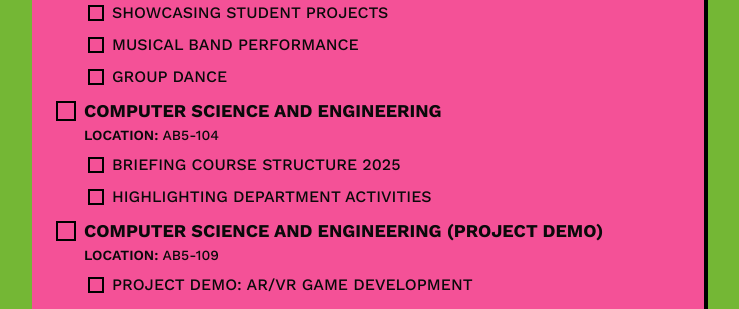
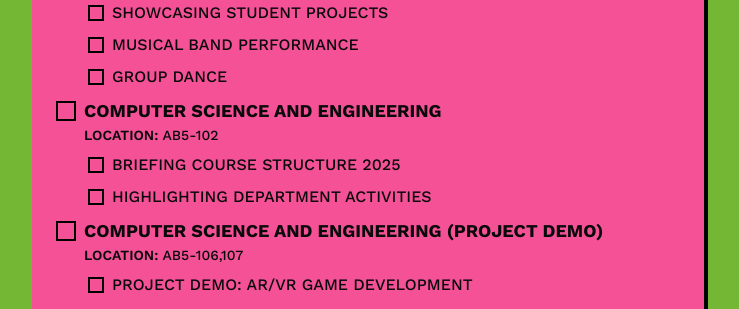
Before and after one commit to Alphaspiderman/mahe-openhouse-2025, a Next.js app: page / in a window 1280 px wide. Shown: the part 1140-1449 px from the top of the page, without its empty margins (272-1011 px from the left). Built offline with nearby package versions, Linux system fonts and the light colour scheme.

Commit message:
fix(data): change room numbers

```diff
--- a/src/data/events.ts
+++ b/src/data/events.ts
@@ -124,7 +124,7 @@ export const eventsData = {
     },
     {
       department: 'Computer Science and Engineering',
-      location: 'AB5-104',
+      location: 'AB5-102',
       checked: false,
       icon: '/icons/code.png',
       events: [
@@ -140,7 +140,7 @@ export const eventsData = {
     },
     {
       department: 'Computer Science and Engineering (Project Demo)',
-      location: 'AB5-109',
+      location: 'AB5-106,107',
       checked: false,
       icon: '/icons/code.png',
       events: [
```
